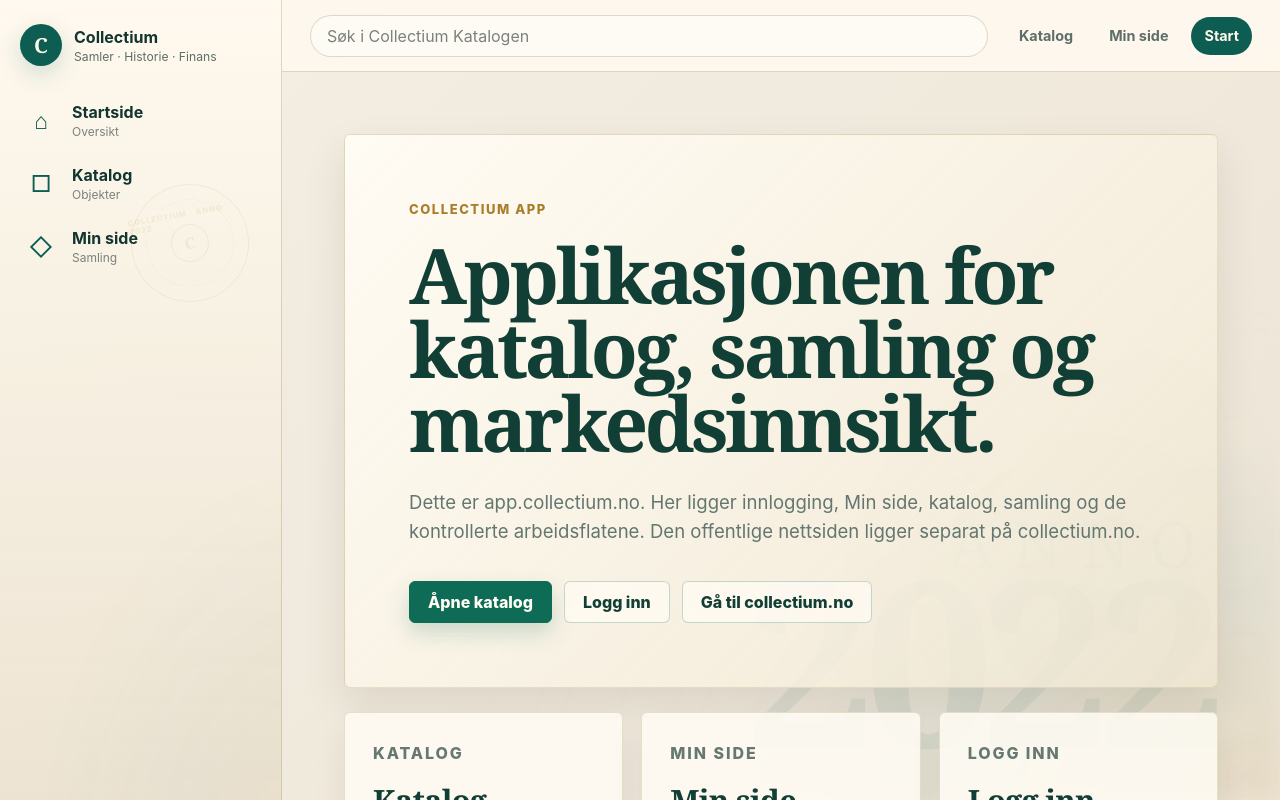
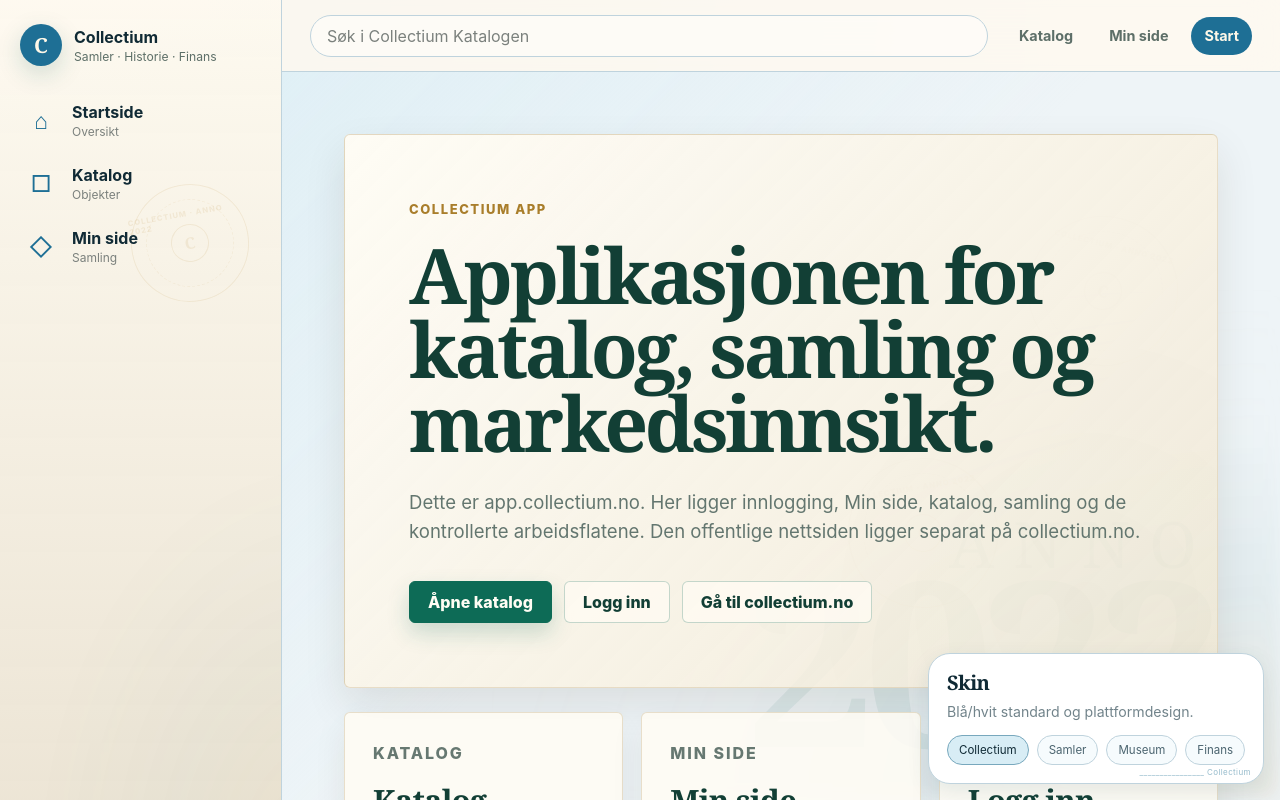
Before and after one commit to tsandvin/collectium-clean-next, a Next.js app: page / in a window 1280 px wide. Shown: the top 800 px of the page. Built offline with nearby package versions, Linux system fonts and the light colour scheme.

Commit message:
Connect Collectium four skins to app layout

```diff
--- a/app/layout.tsx
+++ b/app/layout.tsx
@@ -1,29 +1,30 @@
+import { CollectiumSkinProvider } from "./components/layout/CollectiumSkinProvider";
 /**
  * COLLECTIUM FILE HEADER
  *
  * Overskrift:
  * Root layout
  *
- * Definering / formål:
+ * Definering / formÃ¥l:
  * Global Next.js layout for ren Collectium-start. Eier html/body og pakker alle sider i CollectiumAppShell.
  *
- * Bruksområde:
+ * BruksomrÃ¥de:
  * Brukes av alle routes i app/.
  *
- * Berørte sider / routes:
+ * BerÃ¸rte sider / routes:
  * - /
  * - /startside
  * - /katalog
  * - /min-side
  *
- * Berørte DB-brytere / feature_keys:
+ * BerÃ¸rte DB-brytere / feature_keys:
  * - template.view
  * - navigation.view
  *
- * Berørte API-ruter:
+ * BerÃ¸rte API-ruter:
  * - Ingen i v1 clean template
  *
- * Berørte tabeller / views:
+ * BerÃ¸rte tabeller / views:
  * - Ingen i v1 clean template
  *
  * Dataretning:
@@ -38,6 +39,7 @@
  */
 import type { Metadata } from 'next';
 import './globals.css';
+import "./styles/collectium-skins.css";
 import { CollectiumAppShell } from '@/components/layout/CollectiumAppShell';
 
 export const metadata: Metadata = {
@@ -49,7 +51,7 @@ export default function RootLayout({ children }: Readonly<{ children: React.Reac
   return (
     <html lang="no" data-template="collectium" data-skin="signature-light">
       <body>
-        <CollectiumAppShell>{children}</CollectiumAppShell>
+        <CollectiumAppShell><CollectiumSkinProvider>{children}</CollectiumSkinProvider></CollectiumAppShell>
       </body>
     </html>
   );
```
